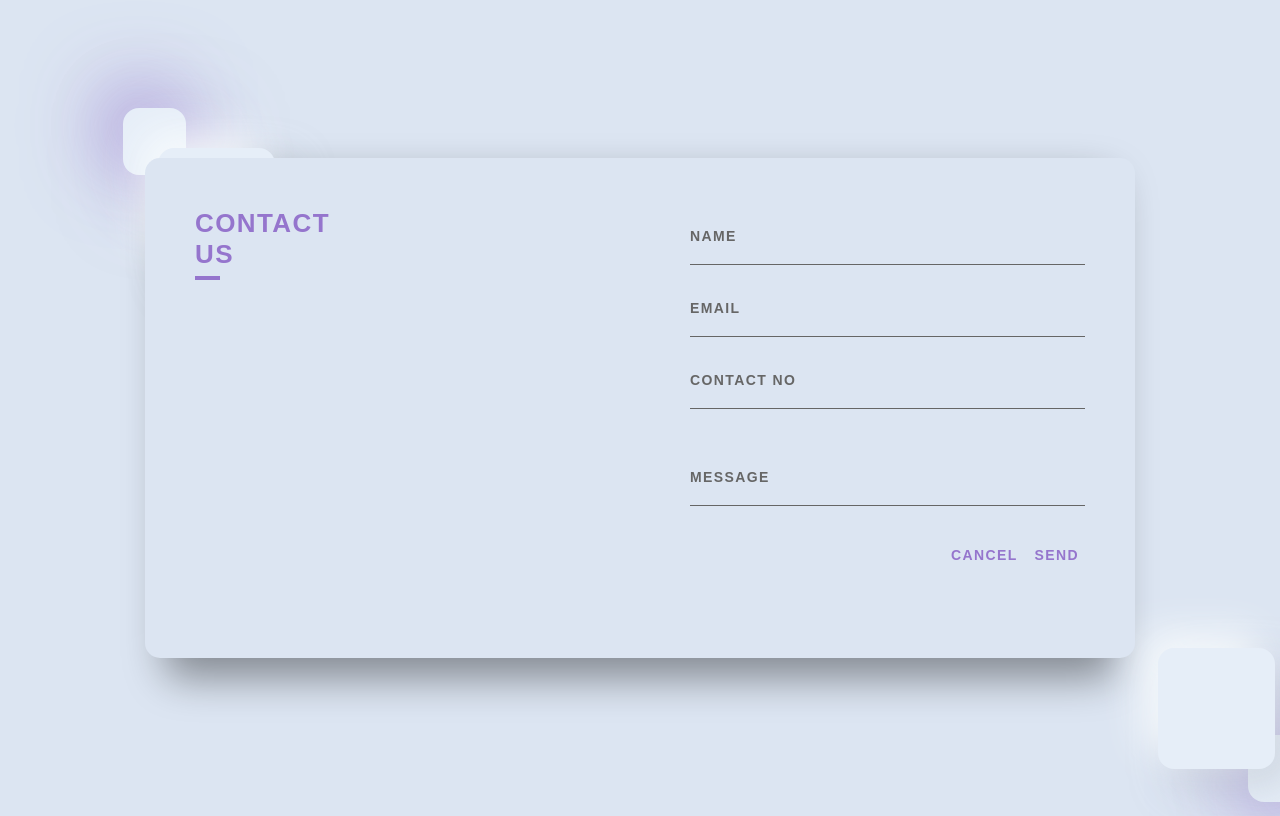
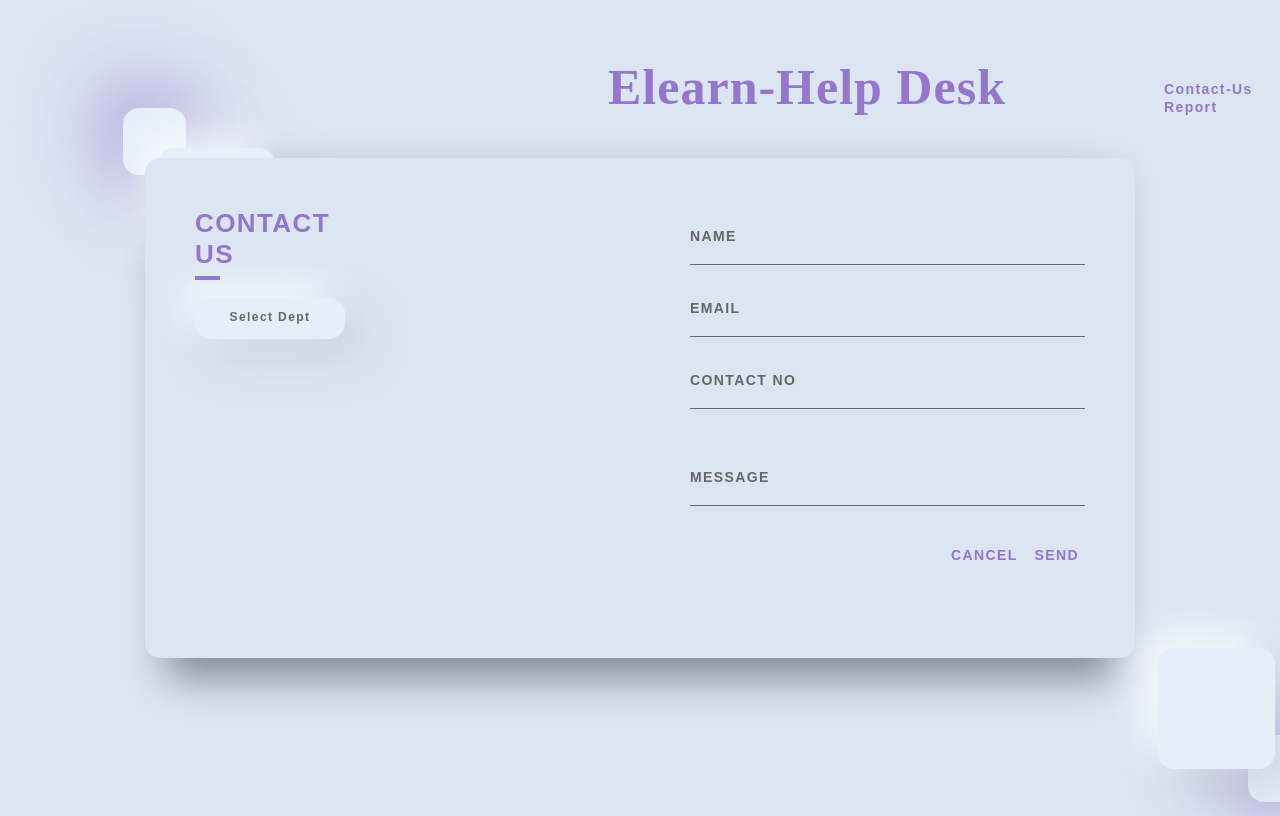
Before and after one commit to gsbmk007/feedback_webdev, a plain HTML site: page index.html in a window 1280 px wide. Drawn offline with Linux system fonts and the light colour scheme.

Commit message:
Update index.html

```diff
--- a/index.html
+++ b/index.html
@@ -5,6 +5,13 @@
 <div class="element"></div>
 <div class="element-bottom"></div>
 <div class="background">
+  <div class="hometext">
+    <span>Elearn-Help Desk</span>
+  </div>
+  <div class="subtext">
+    <button class="app-form-button">Contact-Us</button>
+    <button href="#" class="app-form-button">Report</button>
+    </div>
     <div class="container">
       <div class="screen">
         <div class="screen-header">
@@ -13,6 +20,7 @@
             <div class="screen-header-button maximize"></div>
             <div class="screen-header-button minimize"></div>
           </div>
+          <lable class="dropdown">Select Dept</lable>
           <div class="screen-header-right">
             <div class="screen-header-ellipsis"></div>
             <div class="screen-header-ellipsis"></div>
```
